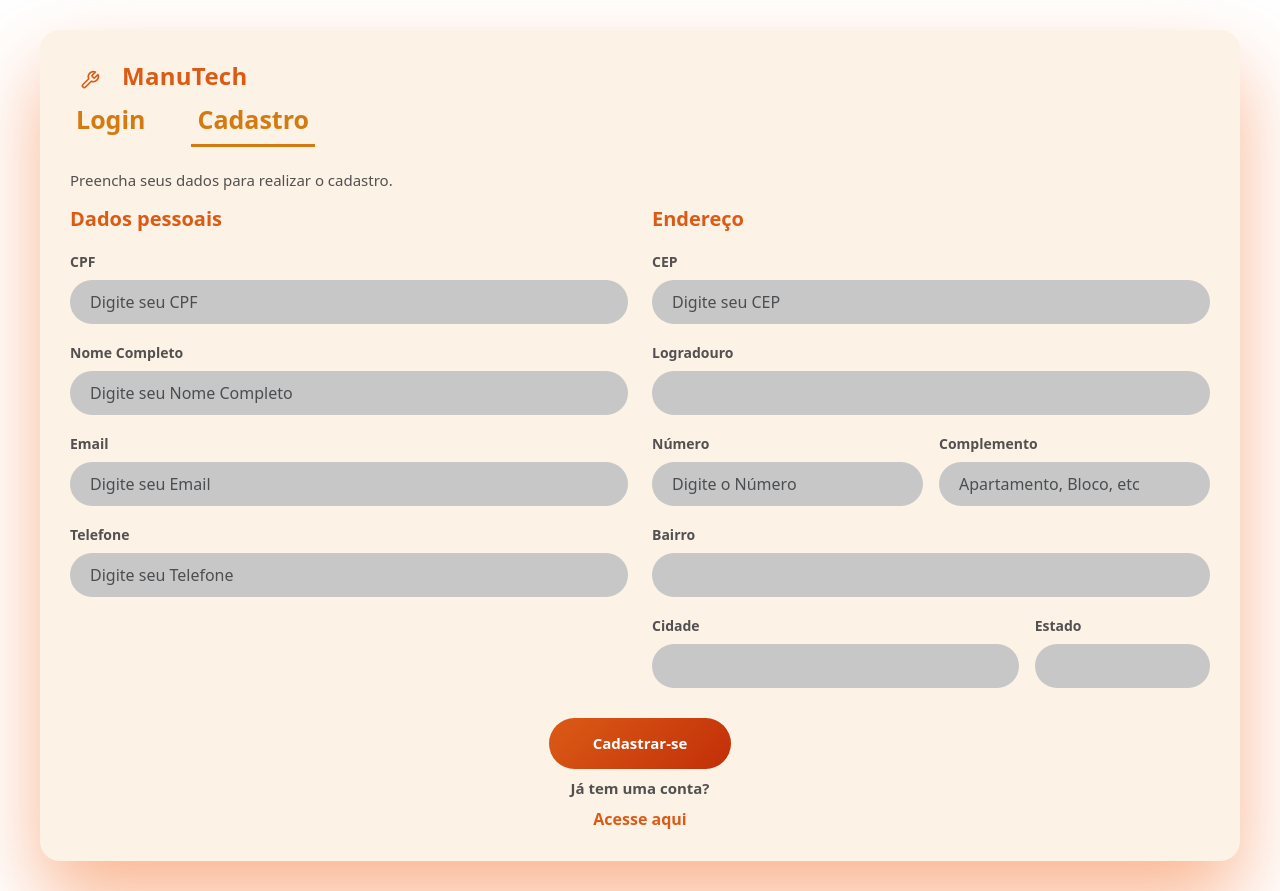
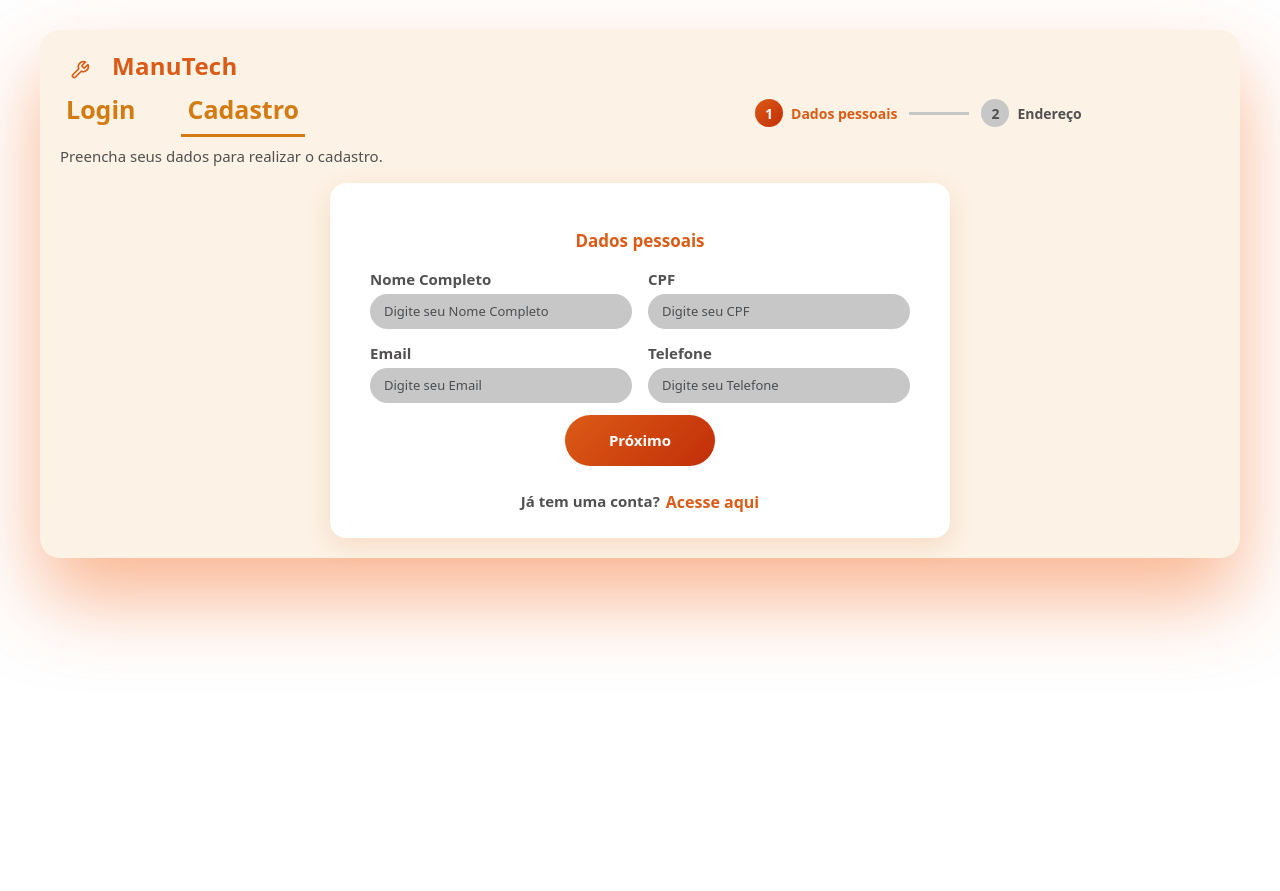
Before and after one commit to Luigi2507/Trabalho_WEB2, an Angular app: page /cadastro in a window 1280 px wide. After the commit the page ends 800 px from the top, so only its background shows below. Built offline with nearby package versions, Linux system fonts and the light colour scheme.

Commit message:
Css cadastro

```diff
--- a/src/app/app.routes.ts
+++ b/src/app/app.routes.ts
@@ -6,7 +6,7 @@ import { Home } from './home/home';
 export const routes: Routes = [
   {
     path: '',
-    redirectTo: 'login',
+    redirectTo: 'home',
     pathMatch: 'full'
   },
   {
--- a/src/app/cadastro/cadastro.css
+++ b/src/app/cadastro/cadastro.css
@@ -1,5 +1,22 @@
 *{
   box-sizing: border-box;
+}
+
+.cadastro-container {
+  width: 100%;
+  max-width: 1200px;
+  background: rgb(252, 242, 229);
+  border-radius: 20px;
+  padding: 20px;
+  box-shadow: 0 40px 80px rgba(245, 110, 38, 0.5);
+  margin: 30px auto;
+}
+
+.header-linha {
+  display: flex;
+  align-items: center;
+  gap: 450px;
+  margin-bottom: 8px;
 }
 
 .logo {
@@ -29,17 +46,9 @@
   letter-spacing: 0.3px;
 }
 
-.cadastro-header p {
-  color: rgb(82, 80, 80);
-  font-size: 15px;
-  font-weight: 500;
-  margin-top: 6px;
-}
-
 .abas{
   display: flex;
   gap: 40px;
-  margin-bottom: 22px;
 }
 
 .aba{
@@ -54,17 +63,15 @@
 }
 
 .aba.cadastro{
+  color: rgb(211, 123, 16);
   border-bottom-color: rgb(211,123,16);
 }
 
-.cadastro-container {
-  width: 100%;
-  max-width: 1200px;
-  background: rgb(252, 242, 229);
-  border-radius: 20px;
-  padding: 30px;
-  box-shadow: 0 40px 80px rgba(245, 110, 38, 0.5);
-  margin: 30px auto;
+.area-formulario p {
+  color: rgb(82, 80, 80);
+  font-size: 15px;
+  font-weight: 500;
+  margin-top: 6px;
 }
 
 .area-formulario h2 {
@@ -88,17 +95,143 @@
   color: rgb(24, 23, 23);
 }
 
+.cep-mensagem {
+  display: block;
+  color: #c22e08;
+  font-size: 13px;
+  margin-top: 6px;
+}
+
+.progressoEtapas {
+  display: flex;
+  align-items: center;
+  gap: 12px;
+}
+
+.etapa {
+  display: flex;
+  align-items: center;
+  gap: 8px;
+}
+
+.etapaNumero {
+  width: 28px;
+  height: 28px;
+  border-radius: 50%;
+  background: #c7c7c7;
+  color: rgb(82, 80, 80);
+  display: flex;
+  align-items: center;
+  justify-content: center;
+  font-size: 14px;
+  font-weight: 700;
+  transition: background 0.2s, color 0.2s;
+}
+
+.etapaNome {
+  font-size: 14px;
+  font-weight: 600;
+  color: rgb(82, 80, 80);
+}
+
+.etapa.ativa .etapaNumero {
+  background: linear-gradient(135deg, #db5b16, #c22e08);
+  color: #fff;
+}
+
+.etapa.ativa .etapaNome {
+  color: #db5b16;
+}
+
+.etapa.concluida .etapaNumero {
+  background: rgb(235, 152, 50);
+  color: #fff;
+}
+
+.etapa.concluida .etapaNome {
+  color: rgb(211, 123, 16);
+}
+
+.etapaLinha {
+  width: 60px;
+  height: 3px;
+  background: #c7c7c7;
+  transition: background 0.2s;
+}
+
+.etapaLinha.ativa {
+  background: rgb(211, 123, 16);
+}
+
+.erro-etapa {
+  color: #c22e08;
+  font-size: 13px;
+  font-weight: 600;
+  margin-top: -8px;
+  margin-bottom: 16px;
+}
+
+.etapaAcoes {
+  display: flex;
+  margin-top: 10px;
+}
+
+.formEtapas {
+  max-width: 620px;
+  margin: 0 auto;
+  background: #fff;
+  border-radius: 16px;
+  padding: 24px 28px;
+  box-shadow: 0 8px 24px rgba(219, 91, 22, 0.15);
+}
+
+.formEtapas .form-label {
+  font-size: 15px;
+  margin-bottom: 3px;
+  width: 50%;
+}
+
+.formEtapas .form-control {
+  font-size: 13px;
+  padding: 8px 14px;
+  border-radius: 20px;
+}
+
 .area-formulario .form-control:focus {
   background: #d6d6d6;
-  box-shadow: 0 0 0 2px rgba(219, 91, 22, 0.4);
+  outline: none;
+  box-shadow: 0 0 0 2px #fffcfc00;
+}
+
+.formEtapas h2 {
+  font-size: 17px;
+  text-align: center;
+  margin-bottom: 16px;
+}
+
+.formEtapas .mb-3 {
+  margin-bottom: 12px !important;
 }
 
 .form-acoes {
   display: flex;
+  flex-direction: column;
   align-items: center;
-  flex-direction: column;
-  gap: 8px;
-  margin-top: 30px;
+  gap: 10px;
+  margin-top: 10px;
+}
+
+
+.botao-proximo {
+  background: linear-gradient(135deg, #db5b16, #c22e08);
+  color: #fff;
+  border: none;
+  padding: 14px 44px;
+  border-radius: 30px;
+  font-size: 15px;
+  font-weight: 700;
+  cursor: pointer;
+   margin: 0 auto;
 }
 
 .botao-cadastrar {
@@ -112,22 +245,43 @@
   cursor: pointer;
 }
 
-.form-acoes p {
+.botao-cadastrar:disabled {
+  opacity: 0.7;
+  cursor: not-allowed;
+}
+
+.botao-voltar {
+  background: none;
+  border: 2px solid rgb(211, 123, 16);
+  color: rgb(211, 123, 16);
+  padding: 12px 32px;
+  border-radius: 30px;
+  font-size: 15px;
+  font-weight: 700;
+  cursor: pointer;
+}
+
+.botao-voltar:hover {
+  background: rgba(172, 119, 54, 0.342);
+}
+
+
+.possuiConta {
+  display: flex;
+  justify-content: center;
+  gap: 6px;
+  margin-top: 24px;
+}
+
+.possuiConta p {
   color: rgb(82, 80, 80);
   font-size: 15px;
   font-weight: 600;
   margin: 0;
 }
 
-.form-acoes a {
+.possuiConta a {
   color: #db5b16;
   font-weight: 700;
   text-decoration: none;
 }
-
-.cep-mensagem {
-  display: block;
-  color: #c22e08;
-  font-size: 13px;
-  margin-top: 6px;
-}
--- a/src/app/cadastro/cadastro.html
+++ b/src/app/cadastro/cadastro.html
@@ -10,57 +10,100 @@
             <h1 class="nome-logo">ManuTech</h1>
         </div>
 
+        <div class="header-linha">
             <div class="abas">
                 <button class="aba login" type="button" routerLink="/login">Login</button>
                 <button class="aba cadastro" type="button" routerLink="/cadastro">Cadastro</button>
             </div>
 
-        <p>Preencha seus dados para realizar o cadastro.</p>
+
+            <!--BARRA DE DADOS E ENDEREÇO-->
+            <div class="progressoEtapas">
+                <div class="etapa" [class.ativa]="etapaAtual === 1" [class.concluida]="etapaAtual === 2">
+                    <span class="etapaNumero">1</span>
+                    <span class="etapaNome">Dados pessoais</span>
+                </div>
+                <div class="etapaLinha" [class.ativa]="etapaAtual === 2"></div>
+                <div class="etapa" [class.ativa]="etapaAtual === 2">
+                    <span class="etapaNumero">2</span>
+                    <span class="etapaNome">Endereço</span>
+                </div>
+            </div>
+        </div>
+
     </header>
 
     <div class="area-formulario">
         <main>
-           <form class="row g-4">
+            <p>Preencha seus dados para realizar o cadastro.</p>
+
                 <!--DADOS PESSOAIS-->
-               <section class="col-md-6">
+                <form class="row g-4 formEtapas">
+                    @if (etapaAtual === 1) {
+
+                        <section class="col-12">
                             <h2>Dados pessoais</h2>
-
-                    <div class="mb-3">
+                            <div class="row g-3 mb-3">
+                                <div class="col-6">
+                                    <label for="nome" class="form-label">Nome Completo</label>
+                                    <input type="text" id="nome" class="form-control" name="nome" placeholder="Digite seu Nome Completo" [(ngModel)]="nome">
+                                </div>
+                                <div class="col-6">
                                     <label for="cpf" class="form-label">CPF</label>
                                     <input type='text' id="cpf" class="form-control" name="cpf" placeholder="Digite seu CPF"
                                     maxlength="14"
                                     [(ngModel)]="cpf" (input)="formatarCPF()">
                                 </div>
-
-                    <div class="mb-3">
-                        <label for="nome" class="form-label">Nome Completo</label>
-                        <input type="text" id="nome" class="form-control" name="nome" placeholder="Digite seu Nome Completo" [(ngModel)]="nome">
                             </div>
 
-                    <div class="mb-3">
+                            <div class="row g-3 mb-3">
+                                <div class="col-6">
                                     <label for="email" class="form-label">Email</label>
                                     <input type="email" id="email" class="form-control" name="email" placeholder="Digite seu Email" [(ngModel)]="email">
                                 </div>
 
-                    <div class="mb-3">
+                                <div class="col-6">
                                     <label for="telefone" class="form-label">Telefone</label>
                                     <input type="tel" id="telefone" class="form-control" name="telefone" placeholder="Digite seu Telefone"
                                     maxlength="15"
                                     [(ngModel)]="telefone" (input)="formatarTelefone()">
                                 </div>
+                            </div>
+
+                            @if (erroEtapa1) {
+                                <p class="erro-etapa">{{erroEtapa1}}</p>
+                            }
+
+                            <div class="etapaAcoes">
+                                <button type="button" class="botao-proximo" (click)="proximaEtapa()">
+                                    Próximo
+                                </button>
+                            </div>
                         </section>
+                    }
 
                     <!--DADOS DE ENDEREÇO-->
-                <section class="col-md-6">
+                    @if (etapaAtual === 2) {
+                        <section class="col-12">
                             <h2>Endereço</h2>
-
-                <div class="mb-3">
+                            <div class="row g-3 mb-3">
+                                <div class="col-6">
                                     <label for="cep" class="form-label">CEP</label>
                                     <input type="text" id="cep"  class="form-control" name="cep" placeholder="Digite seu CEP"
                                     maxlength="9"
                                     [(ngModel)]="cep" (input)="formatarCEP()">
-                    <small class="cep-mensagem" *ngIf="mensagemCEP"> {{ mensagemCEP}}</small>
                                 </div>
+
+                                <div class="col-6">
+                                    <label for="numero" class="form-label">Número</label>
+                                    <input type="text" id="numero"  class="form-control" name="numero" placeholder="Digite o Número"
+                                    [(ngModel)]="numero" (input)="somenteNumeros()">
+                                </div>
+                            </div>
+
+                            @if (mensagemCEP) {
+                                <p class="erro-etapa">{{mensagemCEP}}</p>
+                            }
 
                             <div class="mb-3">
                                 <label for="logradouro" class="form-label">Logradouro</label>
@@ -68,18 +111,9 @@
                                 [(ngModel)]="logradouro" readonly>
                             </div>
 
-                <div class="row g-3 mb-3">
-                    <div class="col-6">
-                    <label for="numero" class="form-label">Número</label>
-                    <input type="text" id="numero"  class="form-control" name="numero" placeholder="Digite o Número"
-                    [(ngModel)]="numero" (input)="somenteNumeros()">
-                    </div>
-
-                    <div class="col-6">
+                            <div class="mb-3">
                                 <label for="complemento" class="form-label">Complemento</label>
-                    <input type="text" id="complemento"  class="form-control" name="complemento" placeholder="Apartamento, Bloco, etc">
-                    </div>
-
+                                <input type="text" id="complemento"  class="form-control" name="complemento" placeholder="Apartamento, Bloco, etc" [(ngModel)]="complemento">
                             </div>
 
                             <div class="mb-3">
@@ -88,7 +122,7 @@
                                 [(ngModel)]="bairro" readonly>
                             </div>
 
-                <div class="row g-3">
+                            <div class="row g-3 mb-3">
                                 <div class="col-8">
                                     <label for="cidade" class="form-label">Cidade</label>
                                     <input type="text" id="cidade"  class="form-control" name="cidade"
@@ -101,14 +135,20 @@
                                     [(ngModel)]="estado" readonly>
                                 </div>
                             </div>
-                </section>
+
 
                             <div class="col-12 form-acoes">
+                            <button type="button" class="botao-voltar" (click)="voltarEtapa()">Voltar</button>
                             <button type="submit"
                             class="botao-cadastrar"
                             [disabled]="bloqueado"
                             [class.btnCarregando]="carregandoDados"
                             (click)="btnCadastroAnimacao()">{{btnCadastroTexto}}</button>
+                            </div>
+                        </section>
+                    }
+
+            <div class="possuiConta">
                     <p>Já tem uma conta?</p>
                     <a routerLink="/login">Acesse aqui</a>
                 </div>
--- a/src/app/cadastro/cadastro.ts
+++ b/src/app/cadastro/cadastro.ts
@@ -12,6 +12,11 @@ import { CommonModule } from '@angular/common';
 })
 
 export class Cadastro {
+
+  //CONTROLE DE ETAPAS (1-DADOS PESSOAIS / 2- ENDEREÇO)
+  public etapaAtual: number = 1;
+  public erroEtapa1: string = ''; // mensagem de erro exibida se a validação falhar
+
   //DADOS PESSOAIS
   public cpf : string = '';
   public nome : string = '';
@@ -129,6 +134,39 @@ export class Cadastro {
       }
     });
   }
+
+  //VALIDAR CAMPOS
+  public proximaEtapa(): void {
+    this.formatarCPF();
+    this.formatarTelefone();
+
+    const emailValido = /^[^\s@]+@[^\s@]+\.[^\s@]+$/.test(this.email);
+
+    if (!this.nome.trim()) {
+      this.erroEtapa1 = 'Informe seu nome completo.';
+      return;
+    }
+    if (this.cpf.length !== 14) {
+      this.erroEtapa1 = 'CPF inválido.';
+      return;
+    }
+    if (!emailValido) {
+      this.erroEtapa1 = 'Informe um e-mail válido.';
+      return;
+    }
+    if (this.telefone.length < 14) {
+      this.erroEtapa1 = 'Telefone inválido.';
+      return;
+    }
+
+    this.erroEtapa1 = '';
+    this.etapaAtual = 2; //etapa de endereço
+  }
+
+  public voltarEtapa(): void {
+    this.etapaAtual = 1;
+  }
+
   //MÉTODOS DO BOTÃO CADASTRAR-SE
   public btnCadastroAnimacao(): void{
     this.carregandoDados = true;
--- a/src/app/contato/contato.ts
+++ b/src/app/contato/contato.ts
@@ -1,8 +1,9 @@
 import { Component } from '@angular/core';
+import { RouterLink } from '@angular/router';
 
 @Component({
   selector: 'app-contato',
-  imports: [],
+  imports: [RouterLink],
   templateUrl: './contato.html',
   styleUrl: './contato.css',
 })
--- a/src/app/home/home.html
+++ b/src/app/home/home.html
@@ -15,7 +15,7 @@
     <a href="#" class="menu-item">Contato</a>
   </nav>
 
-  <button class="botao-entrar">Entrar</button>
+  <button class="botao-entrar" routerLink="/login">Entrar</button>
 </header>
 
 <section class="home">
--- a/src/app/home/home.ts
+++ b/src/app/home/home.ts
@@ -1,8 +1,9 @@
 import { Component } from '@angular/core';
+import { RouterLink } from '@angular/router';
 
 @Component({
   selector: 'app-home',
-  imports: [],
+  imports: [RouterLink],
   templateUrl: './home.html',
   styleUrl: './home.css',
 })
--- a/src/app/sobre/sobre.ts
+++ b/src/app/sobre/sobre.ts
@@ -1,8 +1,9 @@
 import { Component } from '@angular/core';
+import { RouterLink } from '@angular/router';
 
 @Component({
   selector: 'app-sobre',
-  imports: [],
+  imports: [RouterLink],
   templateUrl: './sobre.html',
   styleUrl: './sobre.css',
 })
```
Lines whose indentation alone changed are shown as unchanged.
